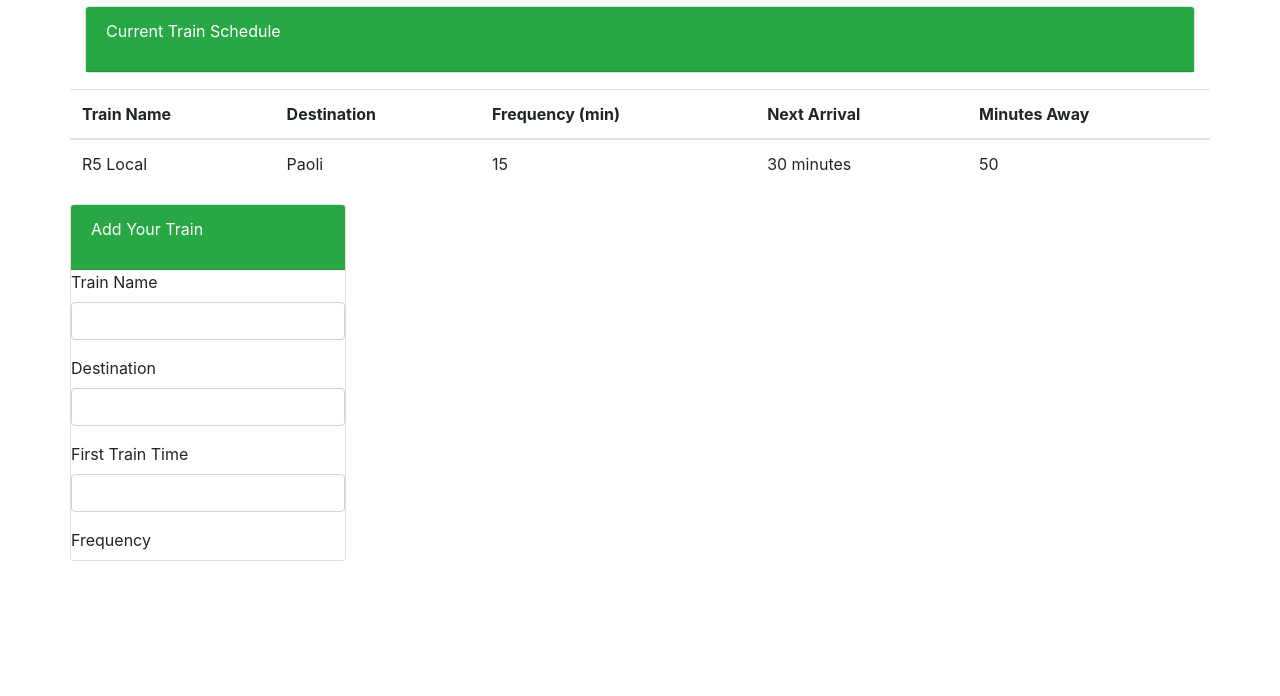
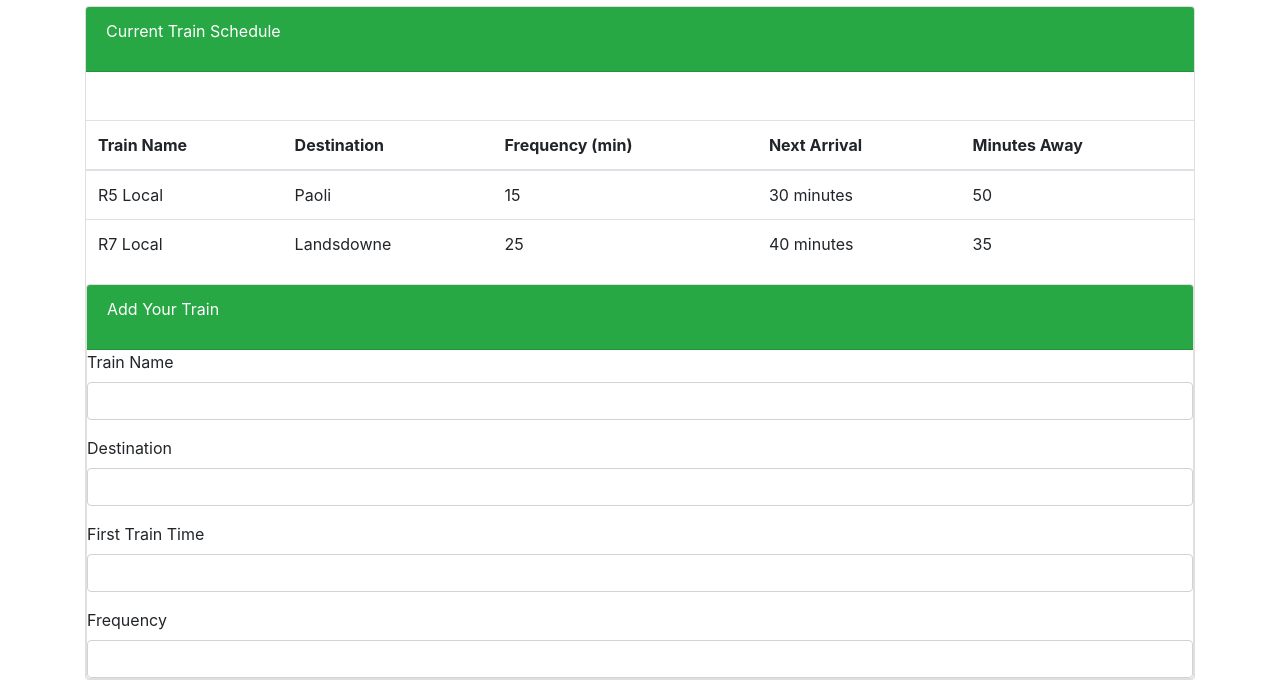
Before and after one commit to RickN123/TrainSchedule, a plain HTML site: page index.html in a window 1280 px wide. Shown: the part 154-850 px from the top of the page. Before the commit the page ends 800 px from the top, so only its background shows below. Drawn offline with nearby package versions, Linux system fonts and the light colour scheme.

Commit message:
train add

```diff
--- a/index.html
+++ b/index.html
@@ -34,9 +34,6 @@
                     <div class="card-header bg-success text-white">
                         <p>Current Train Schedule</p>
                     </div>
-                </div>
-            </div>
-
                     <table class="table text-left">
                         <thead>
                             <tr>
@@ -59,8 +56,17 @@
                                     <td>50</td>
 
                                 </tr>
+                                <tr>
+                                    <td>R7 Local </td>
+                                    <td>Landsdowne</td>
+                                    <td>25</td>
+                                    <td>40 minutes</td>
+                                    <td>35 </td>
+                                </tr>
                             </div>
                         </tbody>
+                </div>
+            </div>
             </table>
 
             <div class="row">
@@ -84,6 +90,7 @@
                             </div>
                             <div class="Frequency">
                                 <label for="Frequency">Frequency</label>
+                                <input type="text" class="form-control" id="frequency-input">
                             </div>
                         </form>
 
```
Lines whose indentation alone changed are shown as unchanged.
